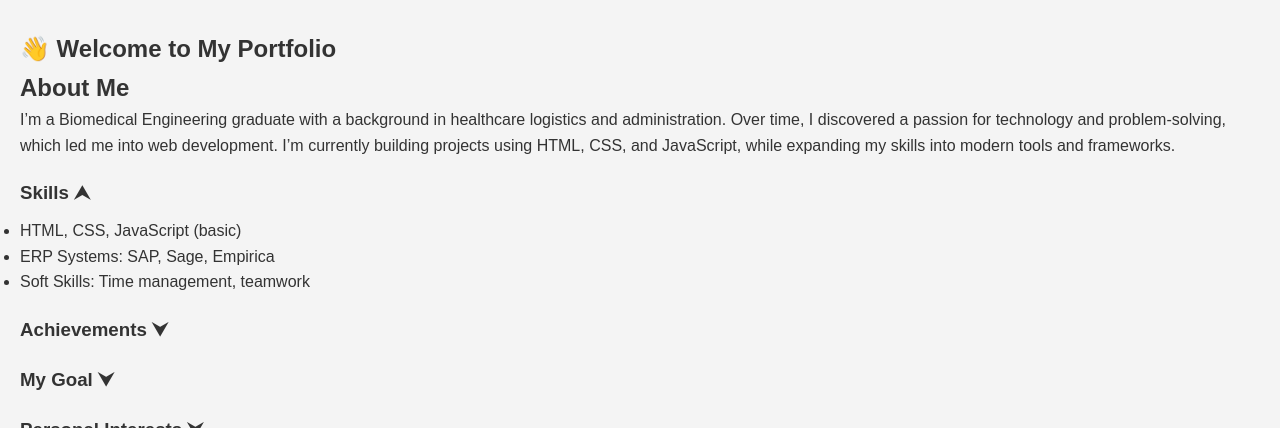
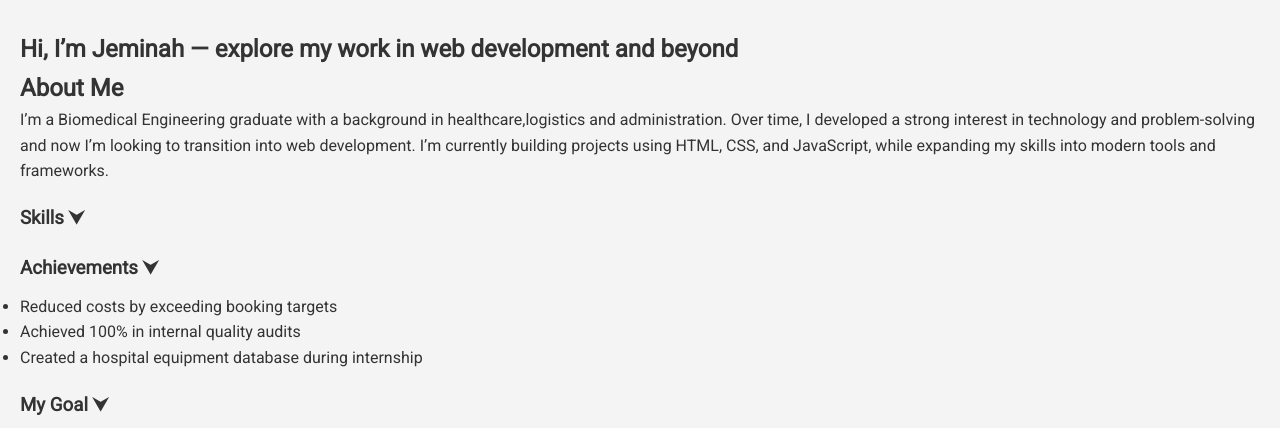
Before and after one commit to Jeminah-A/my-portfolio, a plain HTML site: page index.html in a window 1280 px wide. Both pictures are taken after a click on the element "Skills ⮟". Shown: the part 364-792 px from the top of the page. Drawn offline with Linux system fonts and the light colour scheme.

Commit message:
make sections open by default

```diff
--- a/index.html
+++ b/index.html
@@ -5,6 +5,7 @@
     <meta name="viewport" content="width=device-width, initial-scale=1.0">
     <title>Jeminah Asaah | Portfolio</title>
     <link rel="stylesheet" href="https://cdnjs.cloudflare.com/ajax/libs/font-awesome/6.5.0/css/all.min.css">
+    <link href="https://fonts.googleapis.com/css2?family=Roboto&display=swap" rel="stylesheet">
     <link rel="stylesheet" href="style.css">
 </head>
 <body>
@@ -20,16 +21,18 @@
 
     <main>
         <section>
-            <img src="images/logo.png" alt="logo" class="logo">
-            <h2 class="hero">👋 Welcome to My Portfolio</h2>
+            <a href="index.html">
+                <img src="images/logo.png" alt="logo" class="logo">
+            </a>
+            <h2 class="hero">Hi, I’m Jeminah — explore my work in web development and beyond</h2>
 
         </section>
 
         <section id="about">
             <h2>About Me</h2>
             <p>
-                I’m a Biomedical Engineering graduate with a background in healthcare logistics and administration.
-                Over time, I discovered a passion for technology and problem-solving, which led me into web development.
+                I’m a Biomedical Engineering graduate with a background in healthcare,logistics and administration.
+                Over time, I developed a strong interest in technology and problem-solving and now I’m looking to transition into web development.
                 I’m currently building projects using HTML, CSS, and JavaScript, while expanding my skills into modern tools and frameworks.
 
             </p>
@@ -53,7 +56,7 @@
             <div class="toggle-section">
                 <h3 class="toggle-header">My Goal ⮟</h3>
                 <p class="toggle-content">
-                    I’m working towards becoming a skilled frontend developer, focused on building user-friendly and accessible websites.
+                    I’m working towards becoming a skilled Web developer, focused on building user-friendly and accessible websites.
                     My goal is to use technology to solve real-world problems and improve digital experiences.
                 </p>
             </div>
--- a/projects.html
+++ b/projects.html
@@ -5,6 +5,7 @@
     <meta name="viewport" content="width=device-width, initial-scale=1.0">
     <title>Jeminah Asaah | Projects</title>
     <link rel="stylesheet" href="https://cdnjs.cloudflare.com/ajax/libs/font-awesome/6.5.0/css/all.min.css">
+    <link href="https://fonts.googleapis.com/css2?family=Roboto&display=swap" rel="stylesheet">
     <link rel="stylesheet" href="style.css">
 </head>
 <body>
@@ -20,6 +21,9 @@
 
     <main>
         <section>
+            <a href="index.html">
+                <img src="images/logo.png" alt="logo" class="logo">
+            </a>
             <h2>🔨 My Projects</h2>
             <p>Here are some of the projects I’ve built to demonstrate my web development skills. Each project below links to a live demo and the GitHub repository.</p>
         </section>
--- a/script.js
+++ b/script.js
@@ -1,12 +1,17 @@
-document.querySelectorAll('.toggle-header').forEach(header => {
+document.addEventListener('DOMContentLoaded', () => {
+  // Show all toggle sections by default
+  document.querySelectorAll('.toggle-content').forEach(content => {
+    content.classList.add('visible');
+  });
+
+  // Add toggle functionality to headers
+  document.querySelectorAll('.toggle-header').forEach(header => {
     header.addEventListener('click', () => {
       const content = header.nextElementSibling;
-      content.classList.toggle('show');
-      // Toggle arrow direction
-      if (content.classList.contains('show')) {
-        header.innerHTML = header.textContent.replace('⮟', '⮝');
-      } else {
-        header.innerHTML = header.textContent.replace('⮝', '⮟');
-      }
+      const isVisible = content.classList.toggle('visible');
+
+      // Toggle arrow
+      header.innerHTML = header.textContent.replace(isVisible ? '⮟' : '⮝', isVisible ? '⮝' : '⮟');
     });
   });
+});
--- a/style.css
+++ b/style.css
@@ -5,7 +5,7 @@
   }
 
   body {
-    font-family: sans-serif;
+    font-family:"Roboto", sans-serif;
     line-height: 1.6;
     background-color: #f4f4f4;
     color: #333;
@@ -125,3 +125,11 @@
 .social-links a:hover {
   color: blue /* Blue hover color */
 }
+
+.toggle-content {
+  display: none;
+}
+
+.toggle-content.visible {
+  display: block;
+}
```
